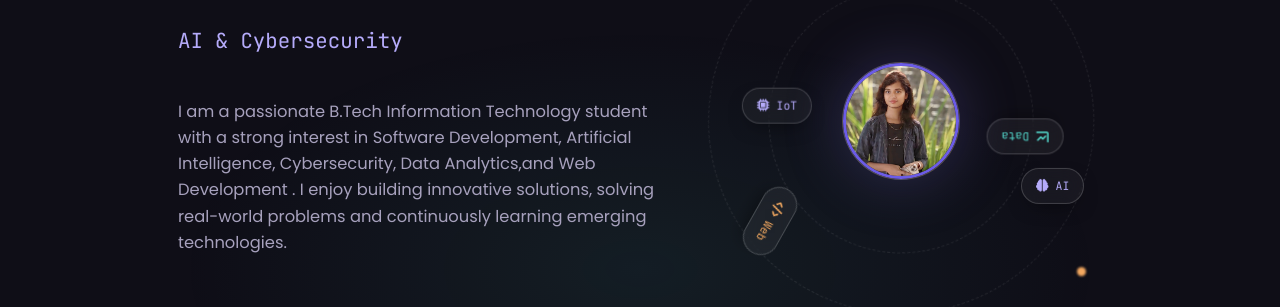
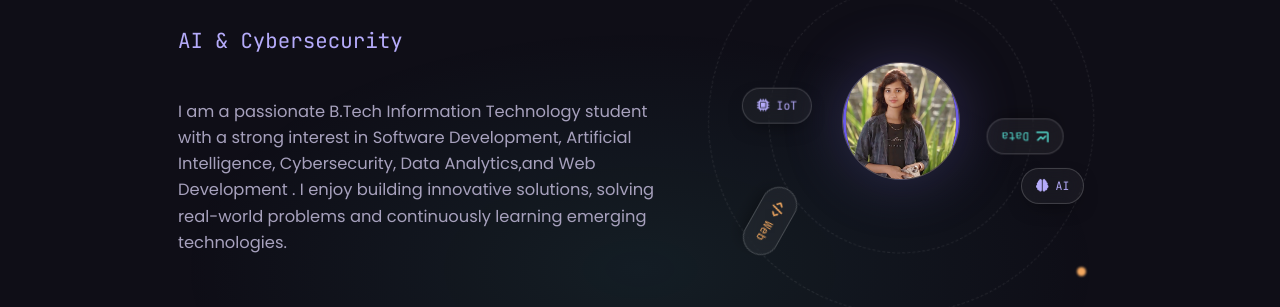
Before and after one commit to Jasmine-shreya3/jasmine-portfolio, a plain HTML site: page index.html in a window 1280 px wide. Shown: the part 491-798 px from the top of the page. Drawn offline with Linux system fonts and the light colour scheme.

Commit message:
fixed profile image css

```diff
--- a/index.html
+++ b/index.html
@@ -528,6 +528,7 @@
   height: 150px;
   border-radius: 50%;
   object-fit: cover;
+  display: block;
   border: 3px solid #6c5ce7;
   box-shadow: 0 0 20px rgba(108, 92, 231, 0.6);
   transition: 0.3s ease;
@@ -536,14 +537,6 @@
 .orbit-core img:hover {
   transform: scale(1.05);
 }
-.orbit-core img {
-  width: 100%;
-  height: 100%;
-  object-fit: cover;
-  border-radius: 50%;
-  display: block;
-}
-
 /* MOBILE FIX */
 @media (max-width: 768px) {
   .hero-grid {
```
